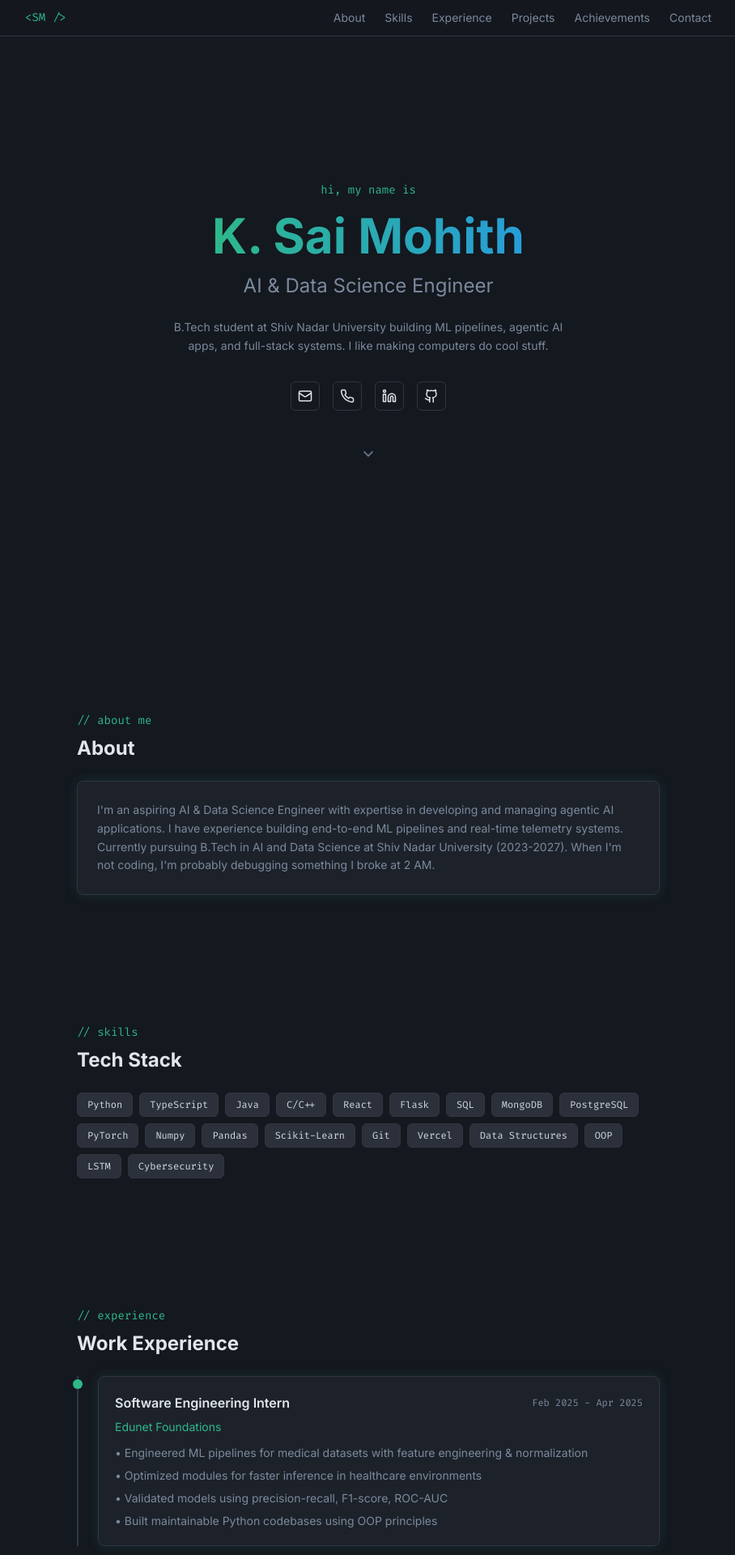
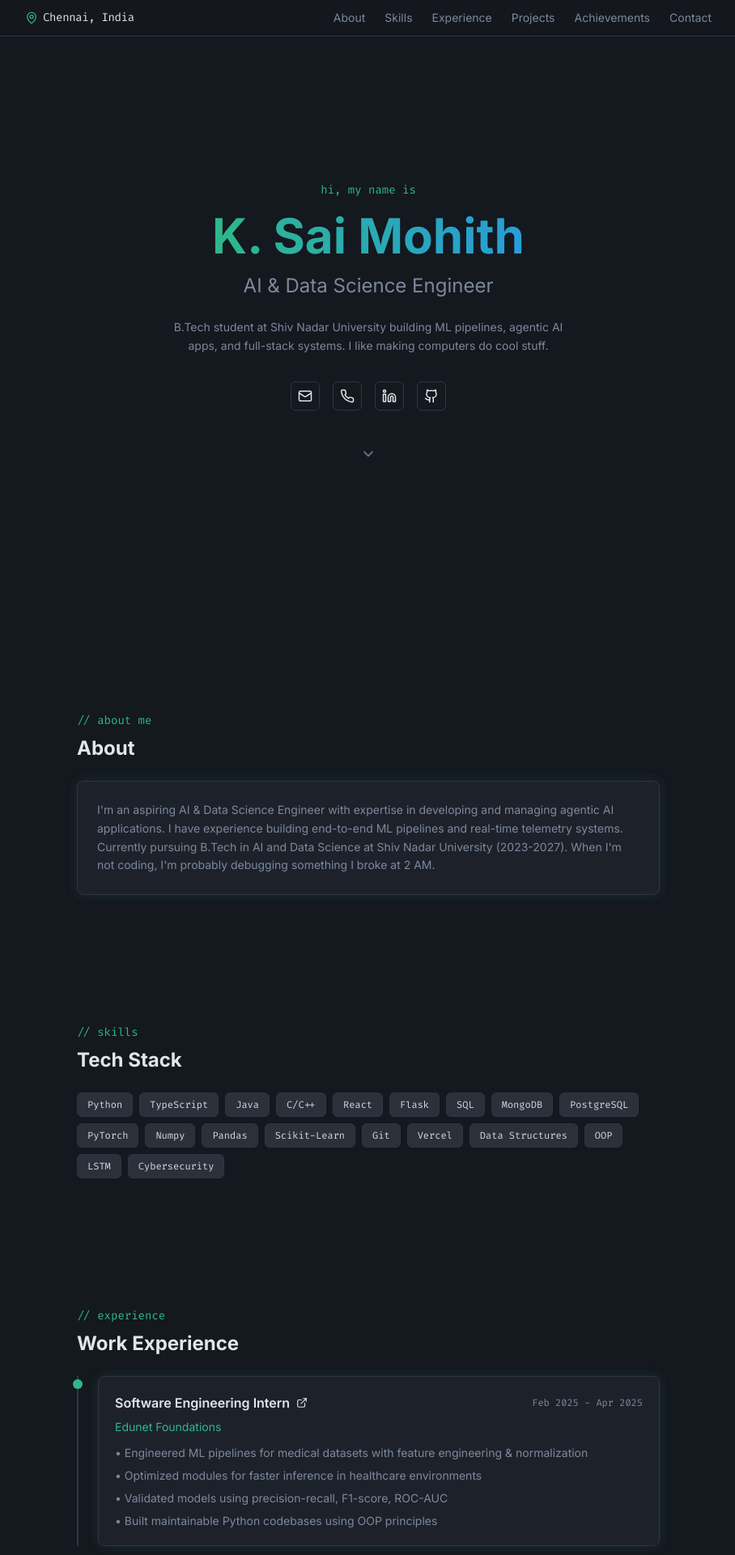
Before and after one commit to Mohithkudumu/my_portfolio, a React (Vite) app: page / in a window 1280 px wide. Shown: the top 1920 px of the page at 81% size, without its empty margins (185-1093 px from the left). Built offline with nearby package versions, Linux system fonts and the light colour scheme; the HTML template or start-up script is replaced by a standard one.

Commit message:
some changes

```diff
--- a/src/pages/Index.tsx
+++ b/src/pages/Index.tsx
@@ -1,5 +1,5 @@
 import { useState } from "react";
-import { Mail, Phone, Github, Linkedin, ExternalLink, ChevronDown } from "lucide-react";
+import { Mail, Phone, Github, Linkedin, ExternalLink, ChevronDown, MapPin } from "lucide-react";
 
 const NAV_ITEMS = ["About", "Skills", "Experience", "Projects", "Achievements", "Contact"];
 
@@ -51,7 +51,10 @@ const Index = () => {
       {/* Nav */}
       <nav className="fixed top-0 w-full bg-background/80 backdrop-blur-sm border-b border-border z-50">
         <div className="max-w-4xl mx-auto px-6 py-3 flex justify-between items-center">
-          <span className="font-mono text-primary text-sm">{"<SM />"}</span>
+          <div className="flex items-center gap-1.5 text-muted-foreground hover:text-primary transition-colors cursor-default">
+            <MapPin size={16} className="text-primary animate-pulse" />
+            <span className="font-mono text-sm tracking-tight text-foreground">Chennai, India</span>
+          </div>
           <div className="hidden md:flex gap-6">
             {NAV_ITEMS.map((item) => (
               <button
@@ -135,7 +138,11 @@ const Index = () => {
           <div className="absolute w-3 h-3 bg-primary rounded-full -left-[7px] top-1" />
           <div className="bg-card border border-border rounded-lg p-5 glow-border">
             <div className="flex flex-col sm:flex-row sm:justify-between sm:items-center mb-2">
-              <h4 className="font-semibold">Software Engineering Intern</h4>
+              <h4 className="font-semibold flex items-center gap-2">
+                <a href="https://drive.google.com/file/d/1vTDeGYlptvbwz5XLQMUb6sxXmRcz5nRf/view?usp=sharing" target="_blank" rel="noreferrer" className="hover:underline flex items-center gap-2">
+                  Software Engineering Intern <ExternalLink size={14} />
+                </a>
+              </h4>
               <span className="font-mono text-xs text-muted-foreground">Feb 2025 - Apr 2025</span>
             </div>
             <p className="text-primary text-sm mb-3">Edunet Foundations</p>
```
